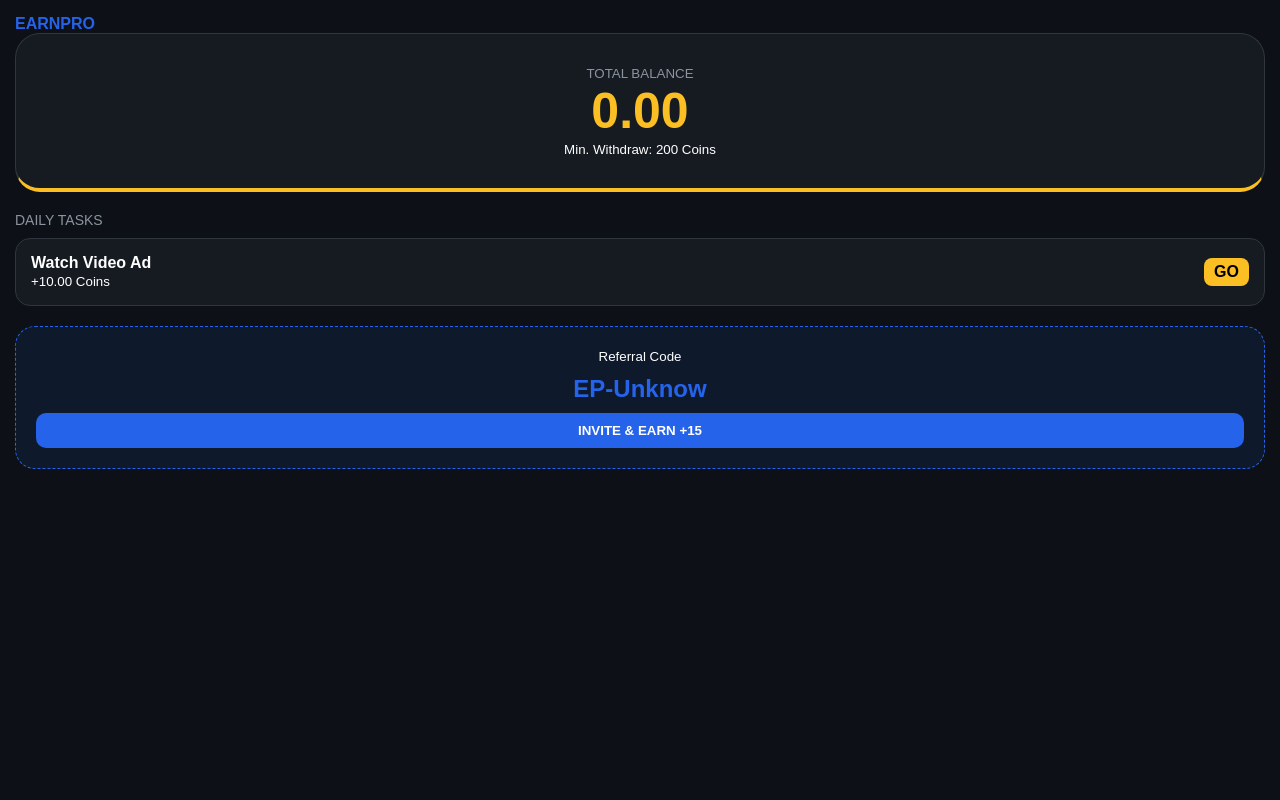
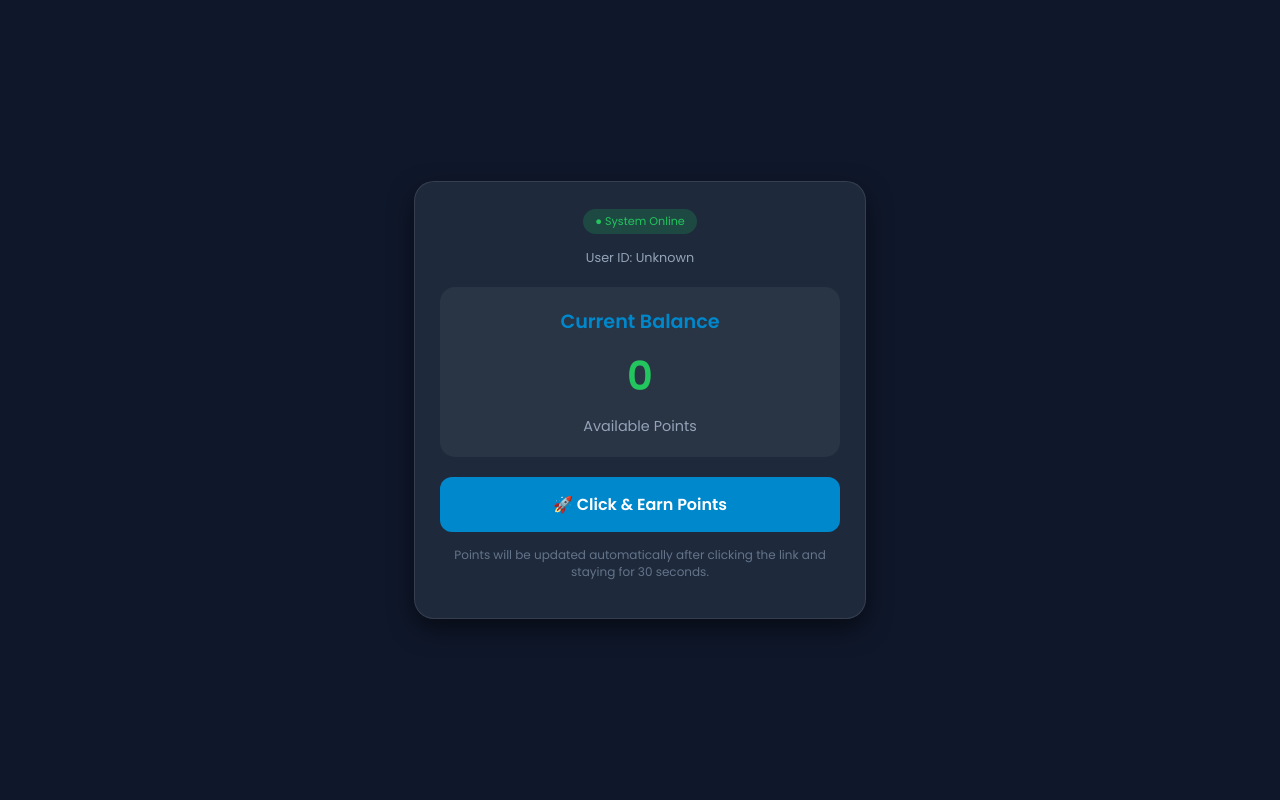
Before and after one commit to maheshkumar083014-spec/Ultimate-Media-Search-Bot, a Flask app: page /dashboard in a window 1280 px wide. Run offline with Flask 3, Linux system fonts and the light colour scheme; data that the repository does not hold is empty.

Commit message:
Update dashboard.html

```diff
--- a/templates/dashboard.html
+++ b/templates/dashboard.html
@@ -3,33 +3,132 @@
 <head>
     <meta charset="UTF-8">
     <meta name="viewport" content="width=device-width, initial-scale=1.0">
-    <title>EarnPro Dashboard</title>
+    <title>User Dashboard | Earn Bot</title>
+    <link href="https://fonts.googleapis.com/css2?family=Poppins:wght@400;600&display=swap" rel="stylesheet">
     <style>
-        body { background-color: #0d1117; color: white; font-family: sans-serif; margin: 0; padding: 15px; }
-        .balance-card { background: #161b22; border: 1px solid #30363d; border-radius: 25px; padding: 30px; text-align: center; margin-bottom: 20px; border-bottom: 4px solid #fbbf24; }
-        .coin-val { font-size: 50px; font-weight: bold; color: #fbbf24; }
-        .task-btn { background: #161b22; border: 1px solid #30363d; border-radius: 15px; padding: 15px; display: flex; justify-content: space-between; align-items: center; margin-bottom: 10px; text-decoration: none; color: white; }
-        .btn { background: #2563eb; color: white; padding: 10px 20px; border-radius: 10px; border: none; font-weight: bold; width: 100%; cursor: pointer; }
+        :root {
+            --primary-color: #0088cc;
+            --bg-dark: #0f172a;
+            --card-bg: #1e293b;
+            --text-main: #ffffff;
+            --accent-green: #22c55e;
+        }
+
+        body {
+            font-family: 'Poppins', sans-serif;
+            background-color: var(--bg-dark);
+            color: var(--text-main);
+            margin: 0;
+            display: flex;
+            justify-content: center;
+            align-items: center;
+            min-height: 100vh;
+        }
+
+        .dashboard-container {
+            width: 90%;
+            max-width: 400px;
+            background: var(--card-bg);
+            padding: 25px;
+            border-radius: 20px;
+            box-shadow: 0 10px 25px rgba(0,0,0,0.5);
+            text-align: center;
+            border: 1px solid rgba(255,255,255,0.1);
+        }
+
+        .user-id {
+            font-size: 0.8rem;
+            color: #94a3b8;
+            margin-bottom: 10px;
+        }
+
+        .points-section {
+            background: rgba(255,255,255,0.05);
+            padding: 20px;
+            border-radius: 15px;
+            margin: 20px 0;
+        }
+
+        .points-section h2 {
+            margin: 0;
+            font-size: 1.2rem;
+            color: var(--primary-color);
+        }
+
+        .pts-value {
+            font-size: 2.5rem;
+            font-weight: 600;
+            color: var(--accent-green);
+            margin: 10px 0;
+        }
+
+        .btn-smart-link {
+            display: block;
+            background: var(--primary-color);
+            color: white;
+            text-decoration: none;
+            padding: 15px;
+            border-radius: 12px;
+            font-weight: 600;
+            transition: transform 0.2s, background 0.3s;
+            margin-top: 15px;
+        }
+
+        .btn-smart-link:active {
+            transform: scale(0.95);
+            background: #0077b5;
+        }
+
+        .info-text {
+            font-size: 0.75rem;
+            color: #64748b;
+            margin-top: 15px;
+            line-height: 1.4;
+        }
+
+        .status-badge {
+            display: inline-block;
+            padding: 4px 12px;
+            background: rgba(34, 197, 94, 0.2);
+            color: var(--accent-green);
+            border-radius: 50px;
+            font-size: 0.7rem;
+            margin-bottom: 15px;
+        }
     </style>
 </head>
 <body>
-    <div style="font-weight: bold; color: #2563eb;">EARNPRO</div>
-    <div class="balance-card">
-        <small style="color: #8b949e;">TOTAL BALANCE</small>
-        <div class="coin-val">{{pts}}.00</div>
-        <small>Min. Withdraw: 200 Coins</small>
+
+    <div class="dashboard-container">
+        <div class="status-badge">● System Online</div>
+        <div class="user-id">User ID: {{ uid }}</div>
+
+        <div class="points-section">
+            <h2>Current Balance</h2>
+            <div class="pts-value">{{ pts }}</div>
+            <div style="font-size: 0.9rem; color: #94a3b8;">Available Points</div>
+        </div>
+
+        <a href="{{ ad_link }}" target="_blank" class="btn-smart-link">
+            🚀 Click & Earn Points
+        </a>
+
+        <p class="info-text">
+            Points will be updated automatically after clicking the link and staying for 30 seconds.
+        </p>
     </div>
 
-    <div style="font-size: 14px; margin-bottom: 10px; color: #8b949e;">DAILY TASKS</div>
-    <a href="{{ad_link}}" class="task-btn">
-        <div><b>Watch Video Ad</b><br><small>+10.00 Coins</small></div>
-        <div style="background: #fbbf24; color: black; padding: 5px 10px; border-radius: 8px; font-weight: bold;">GO</div>
-    </a>
-
-    <div style="background: rgba(37,99,235,0.1); padding: 20px; border-radius: 20px; text-align: center; margin-top: 20px; border: 1px dashed #2563eb;">
-        <small>Referral Code</small>
-        <div style="font-size: 24px; color: #2563eb; font-weight: bold; margin: 10px 0;">EP-{{uid[:6]}}</div>
-        <button class="btn" onclick="window.location.href='https://t.me/share/url?url=https://t.me/bot?start={{uid}}'">INVITE & EARN +15</button>
-    </div>
+    <script>
+        const firebaseConfig = {
+            apiKey: "AIzaSyD50eWvysruXgtgpDhhCVE2zdbSbLkFBwk",
+            authDomain: "ultimatemediasearch.firebaseapp.com",
+            databaseURL: "https://ultimatemediasearch-default-rtdb.asia-southeast1.firebasedatabase.app",
+            projectId: "ultimatemediasearch",
+            storageBucket: "ultimatemediasearch.firebasestorage.app",
+            messagingSenderId: "123003124713",
+            appId: "1:123003124713:web:c738c97b2772b112822978"
+        };
+        // Firebase initialization script yahan add kar sakte hain agar future mein direct JS update chahiye ho.
+    </script>
 </body>
 </html>
```
